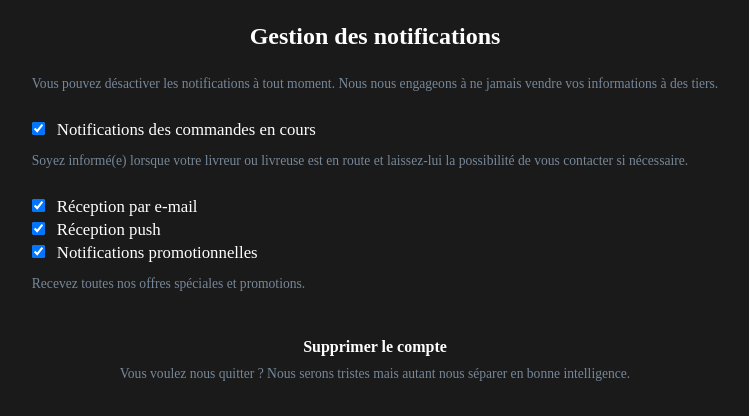
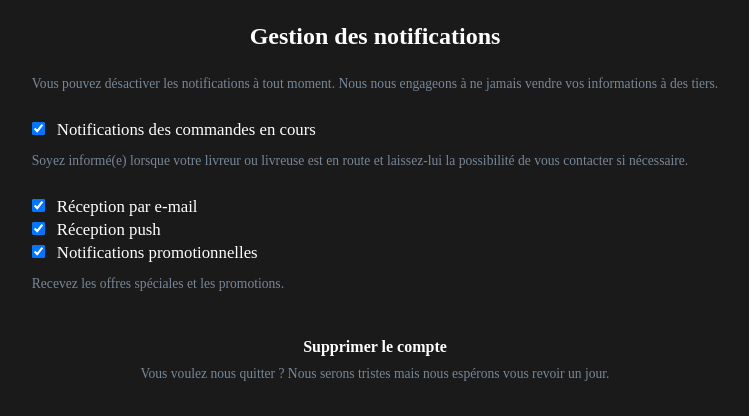
Before and after one commit to tomSample/projet_bts_sio, a PHP site: page /clients.html in a window 1280 px wide. Shown: the part 876-1292 px from the top of the page, without its empty margins (265-1014 px from the left). Run offline with PHP 8.4, Linux system fonts and the light colour scheme.

Commit message:
#4 Ajout d'un padding aux notifications

```diff
--- a/clients.html
+++ b/clients.html
@@ -123,12 +123,12 @@
                 <label for= "push">Réception push</label><br>
                 <input type="checkbox" id="publicity" names="publicity" checked>
                 <label for= "publicity">Notifications promotionnelles</label><br>
-                <p>Recevez toutes nos offres spéciales et promotions.
+                <p>Recevez les offres spéciales et les promotions.
                 </p><br>
 
                 <br>
                 <h4>Supprimer le compte</h4>
-                <p class="delete">Vous voulez nous quitter ? Nous serons tristes mais autant nous séparer en bonne intelligence.
+                <p class="delete">Vous voulez nous quitter ? Nous serons tristes mais nous espérons vous revoir un jour.
                 </p>
             </div>
         </div>
--- a/styles/styles.css
+++ b/styles/styles.css
@@ -264,6 +264,11 @@ footer a {
     padding-top: 0.1rem;
 }
 
+#setup {
+    padding-left: 2rem;
+    padding-right: 2rem;
+}
+
 #setup h2 {
     padding-bottom: 1rem;
 }
@@ -285,3 +290,14 @@ footer a {
 #chosen h4, #chosen .delete {
     text-align: center;
 }
+
+/* ==== administration ==== */
+
+.views__list .li::after {
+    display: block;
+    content:"";
+    width: 22px;
+    height: 3px;
+    background: #222;
+    position: absolute;
+}
```
